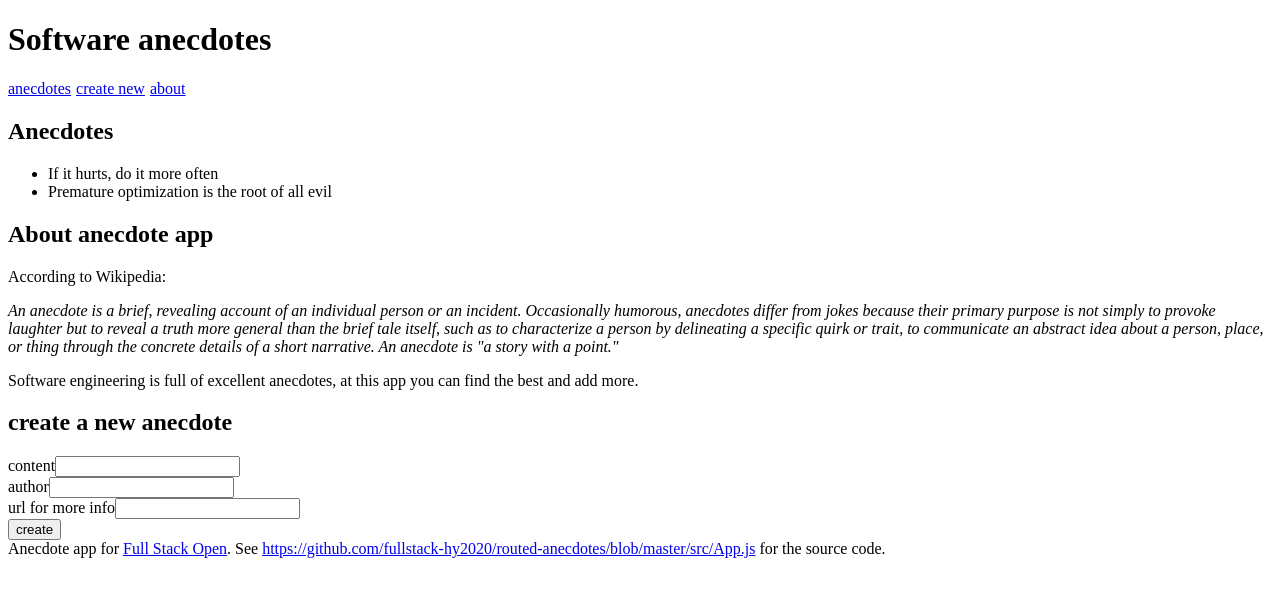
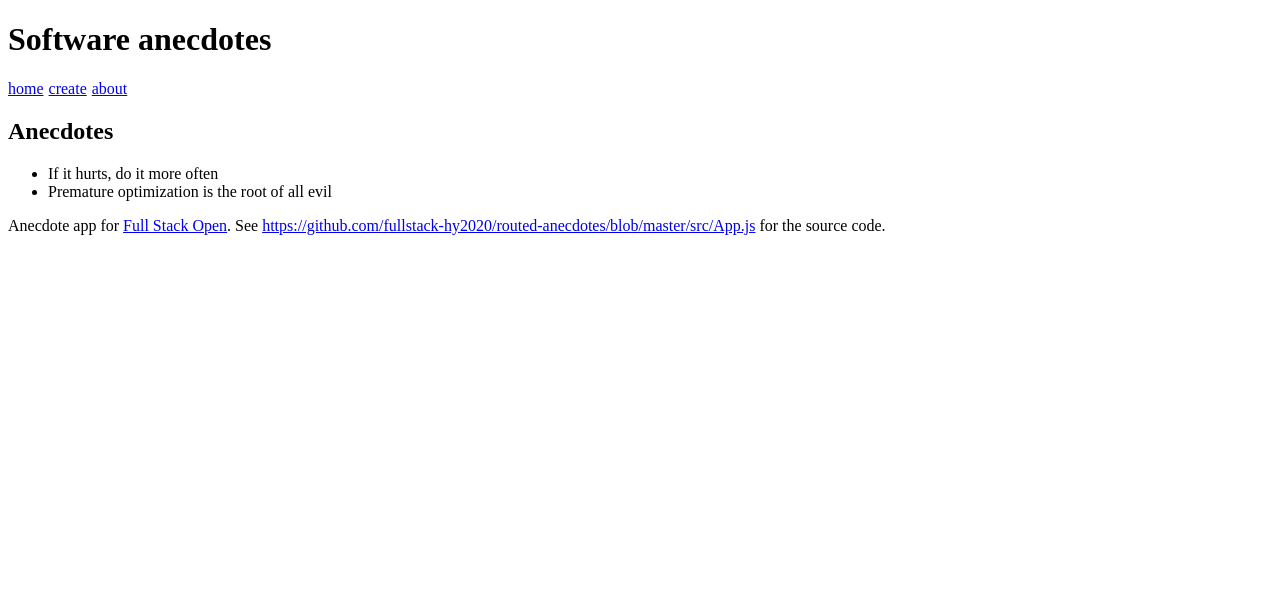
Before and after one commit to elvis-visi/FSO, a React (Vite) app in the folder routed-anecdotes/: page / in a window 1280 px wide. Shown: the top 596 px of the page. Built offline with nearby package versions, Linux system fonts and the light colour scheme.

Commit message:
Add React Router to the application

```diff
--- a/routed-anecdotes/package.json
+++ b/routed-anecdotes/package.json
@@ -11,7 +11,8 @@
   },
   "dependencies": {
     "react": "^18.2.0",
-    "react-dom": "^18.2.0"
+    "react-dom": "^18.2.0",
+    "react-router-dom": "^6.22.1"
   },
   "devDependencies": {
     "@types/react": "^18.2.15",
--- a/routed-anecdotes/src/App.jsx
+++ b/routed-anecdotes/src/App.jsx
@@ -1,15 +1,27 @@
 import { useState } from 'react'
+import {
+  BrowserRouter as Router,
+  Routes, Route, Link
+} from 'react-router-dom'
 
-const Menu = () => {
+const Menu = ({anecdotes, addNew}) => {
   const padding = {
     paddingRight: 5
   }
   return (
-    <div>
-      <a href='#' style={padding}>anecdotes</a>
-      <a href='#' style={padding}>create new</a>
-      <a href='#' style={padding}>about</a>
-    </div>
+    <>
+      <div>
+        <Link style={padding} to="/">home</Link>
+        <Link style={padding} to="/create">create</Link>
+        <Link style={padding} to="/about">about</Link>
+     </div>
+
+      <Routes>
+        <Route path="/" element={<AnecdoteList anecdotes={anecdotes}/>} />
+        <Route path="/create" element={<CreateNew addNew={addNew} />} />
+        <Route  path="/about"  element={<About/>}  />
+       </Routes>
+       </>
   )
 }
 
@@ -123,14 +135,15 @@ const App = () => {
   }
 
   return (
+    <Router>
     <div>
       <h1>Software anecdotes</h1>
-      <Menu />
-      <AnecdoteList anecdotes={anecdotes} />
-      <About />
-      <CreateNew addNew={addNew} />
+      <Menu anecdotes={anecdotes}
+      addNew ={addNew}
+      />
       <Footer />
     </div>
+    </Router>
   )
 }
 
```
Also changed, not shown: 1 other file (tests, documents, lock files or other folders).
